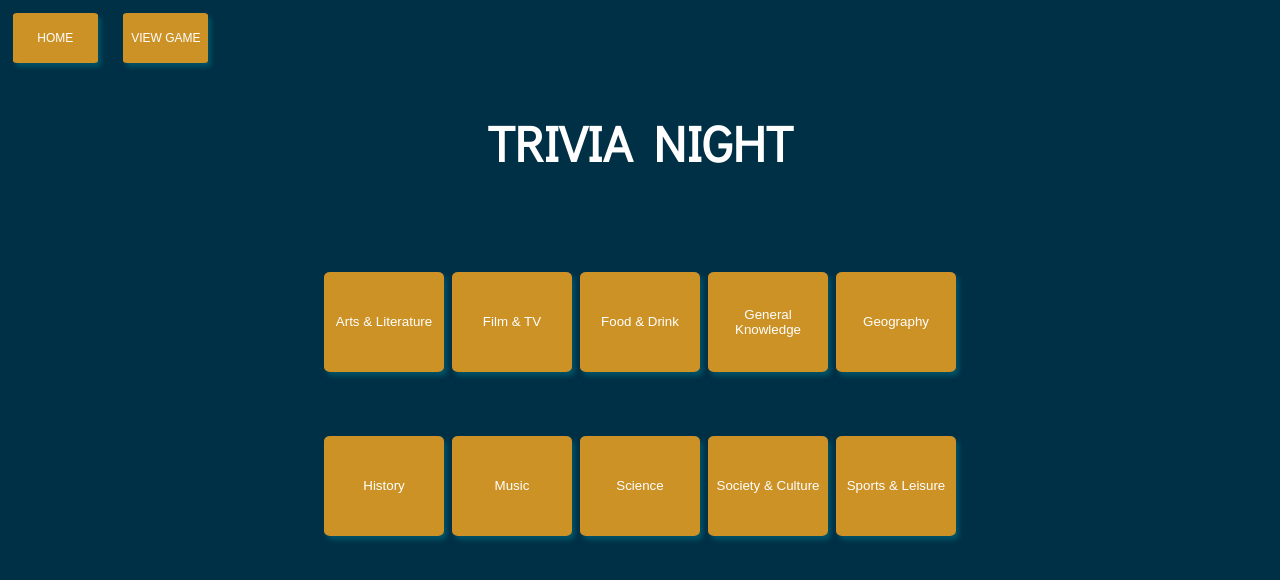
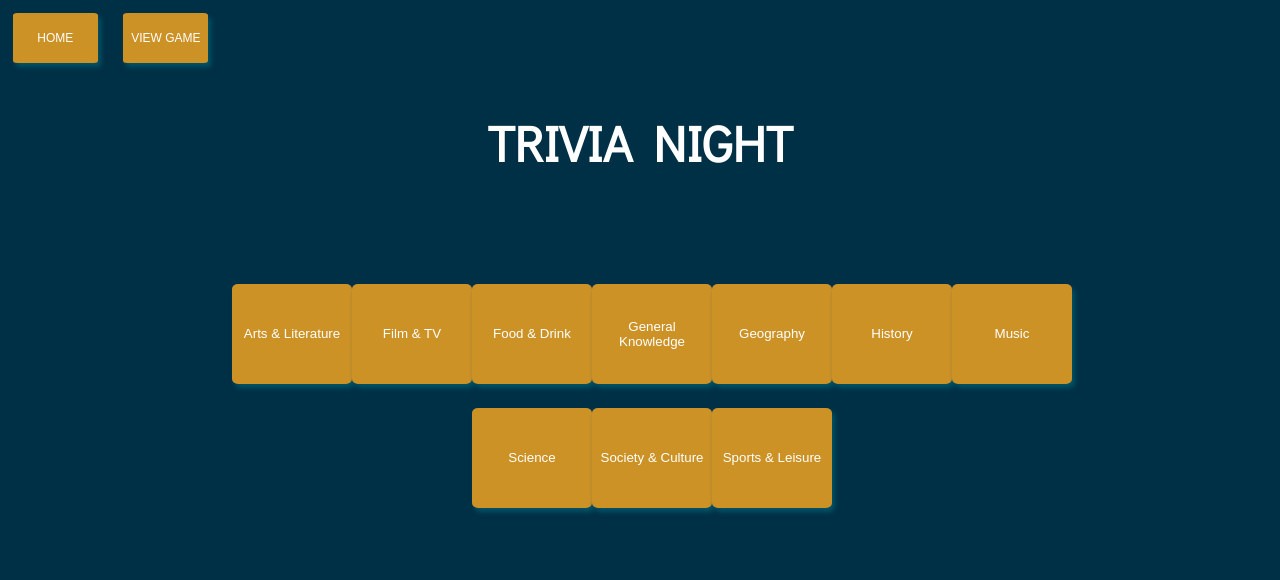
Before and after one commit to gjax78/trivia-night, a React (Create React App) app: page / in a window 1280 px wide. Shown: the top 580 px of the page. Built offline with nearby package versions, Linux system fonts and the light colour scheme; a web font is replaced by a local one.

Commit message:
Refactor styling

```diff
--- a/src/components/Categories/Categories.css
+++ b/src/components/Categories/Categories.css
@@ -14,17 +14,25 @@ button {
   border: none;
   border-radius: 5%;
   box-shadow: 3px 4px 5px #025367;
+  margin: 10%;
+}
+
+button:hover {
+  transform: scale(1.1);
 }
 
 .button-container {
-  height: 100%;
-  display: grid;
-  grid-column: repeat(4, 1fr);
-  justify-items: center;
-  margin-top: 5%;
+  /* height: 100%; */
+  display: flex;
+  flex-wrap: wrap;
+  justify-content: center;
+  /* margin-top: 5%; */
+  margin: 5%;
+ padding-left: 10%;
+ padding-right: 10%;
 }
 
-.top-row,
+/* .top-row,
 .lower-row {
   height: 25%;
   width: 50%;
@@ -32,4 +40,4 @@ button {
   flex-direction: row;
   justify-content: space-around;
   margin-bottom: 5%;
-}
+} */
--- a/src/components/Categories/Categories.tsx
+++ b/src/components/Categories/Categories.tsx
@@ -9,7 +9,6 @@ const Categories = ( { fetchCat }: CategoriesProp ) : JSX.Element => {
 
   return (
     <div className='button-container'>
-      <div className='top-row'>
         <Link to='/questions'>
           <button className='arts-and-literature'
           value={'arts_and_literature'}
@@ -35,8 +34,6 @@ const Categories = ( { fetchCat }: CategoriesProp ) : JSX.Element => {
           value={'geography'}
           onClick={() => fetchCat('geography')}>Geography</button>
         </Link>
-      </div>
-      <div className='lower-row'>
         <Link to='/questions'>
           <button className='history'
           value={'history'}
@@ -63,7 +60,6 @@ const Categories = ( { fetchCat }: CategoriesProp ) : JSX.Element => {
           onClick={() => fetchCat('sport_and_leisure')}>Sports & Leisure</button>
         </Link>
       </div>
-    </div>
   )
 }
 
--- a/src/components/Game/Game.css
+++ b/src/components/Game/Game.css
@@ -13,7 +13,7 @@ body {
 
 .game-card {
   height: 10%;
-  width: 450px;
+  width: 300px;
   background-color: #025367;
   border-radius: 4%;
   padding: 0 1% 0 1%;
--- a/src/components/GameQuestionCard/GameQuestionCard.tsx
+++ b/src/components/GameQuestionCard/GameQuestionCard.tsx
@@ -6,11 +6,15 @@ const GameQuestionCard = ({category, question, correctAnswer, incorrectAnswers,
 
   return (
     <div className='game-card'>
-      <h2>{category}</h2>
-      <h4>{question}</h4>
-      <p>CORRECT ANSWER: {correctAnswer}</p>
-      <p>INCORRECT ANSWERS: {incorrectAnswers.join(', ')}</p>
-      <p>DIFFICULTY: {difficulty}</p>
+      <h2>Category: <br></br> {category}</h2>
+      <h4><u>QUESTION:</u><br></br>
+        {question}</h4>
+      <p><u>CORRECT ANSWER:</u> <br></br>
+        {correctAnswer}</p>
+      <p><u>INCORRECT ANSWERS: </u><br></br>
+        {incorrectAnswers.join(', ')}</p>
+      <p><u>DIFFICULTY: </u><br></br>
+        {difficulty}</p>
 
       <button
         className='delete-button'
--- a/src/components/QuestionCard/QuestionCard.css
+++ b/src/components/QuestionCard/QuestionCard.css
@@ -1,6 +1,6 @@
 .card {
   height: 100%;
-  width: 400px;
+  width: 300px;
   background-color: #025367;
   border-radius: 4%;
   padding: 0 1% 0 1%;
--- a/src/components/QuestionCard/QuestionCard.tsx
+++ b/src/components/QuestionCard/QuestionCard.tsx
@@ -29,10 +29,10 @@ const QuestionCard = ({addToGame, removeFromGame, question, correctAnswer, incor
   return (
     <div className='card'>
       <h2>{category}</h2>
-      <h4>{question}</h4>
-      <p>CORRECT ANSWER: {correctAnswer}</p>
-      <p>INCORRECT ANSWERS: {incorrectAnswers.join(', ')}</p>
-      <p>DIFFICULTY: {difficulty}</p>
+      <h4><u>QUESTION:</u> <br></br>{question}</h4>
+      <p><u>CORRECT ANSWER: </u><br></br>{correctAnswer}</p>
+      <p><u>INCORRECT ANSWERS: </u><br></br> {incorrectAnswers.join(', ')}</p>
+      <p><u>DIFFICULTY: </u><br></br>{difficulty}</p>
       <button className='like-button'
         onClick={() => addQuestion()}>
           {isFav ? 'Added!' : 'Add To Game'}
```
